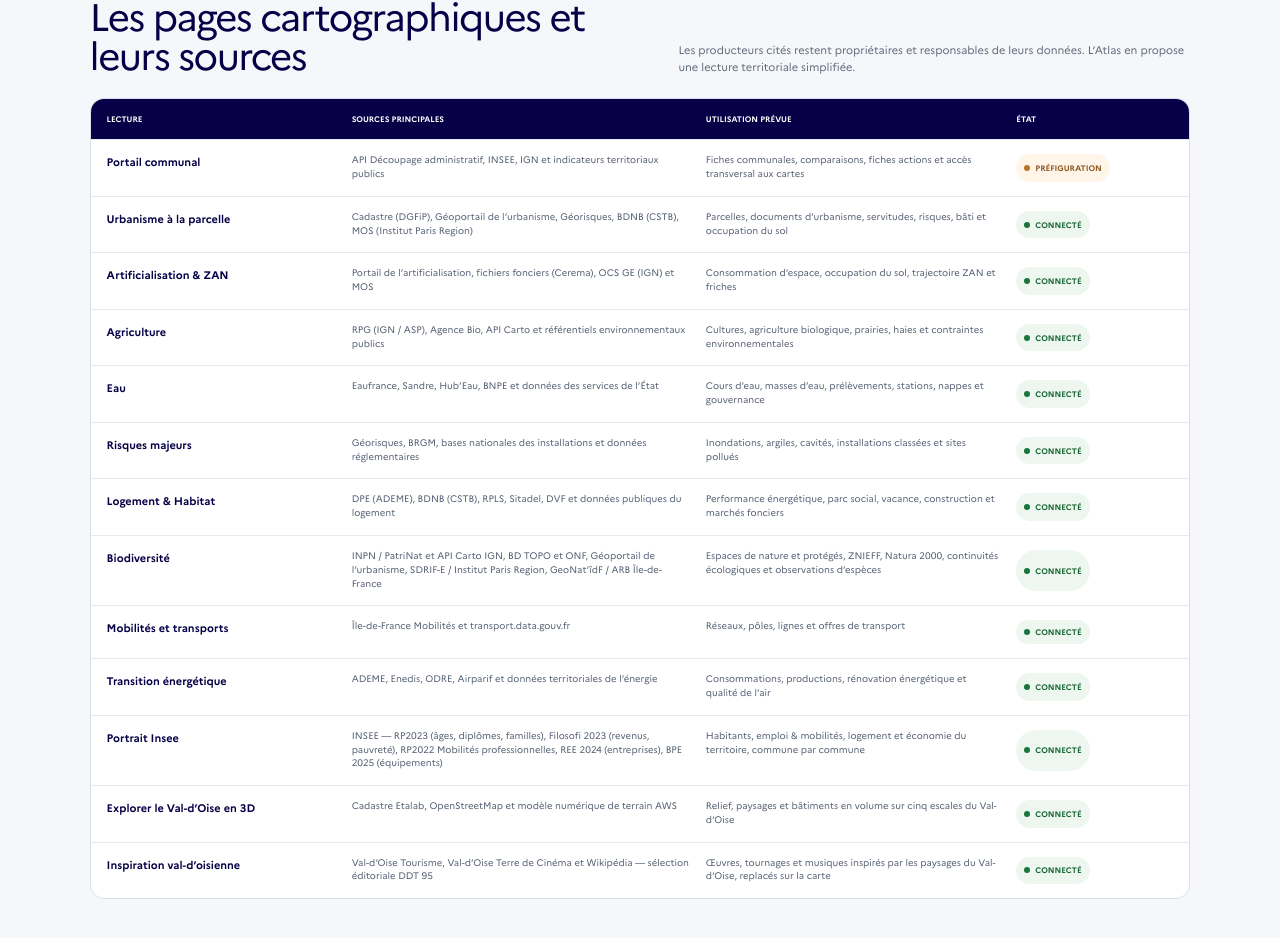
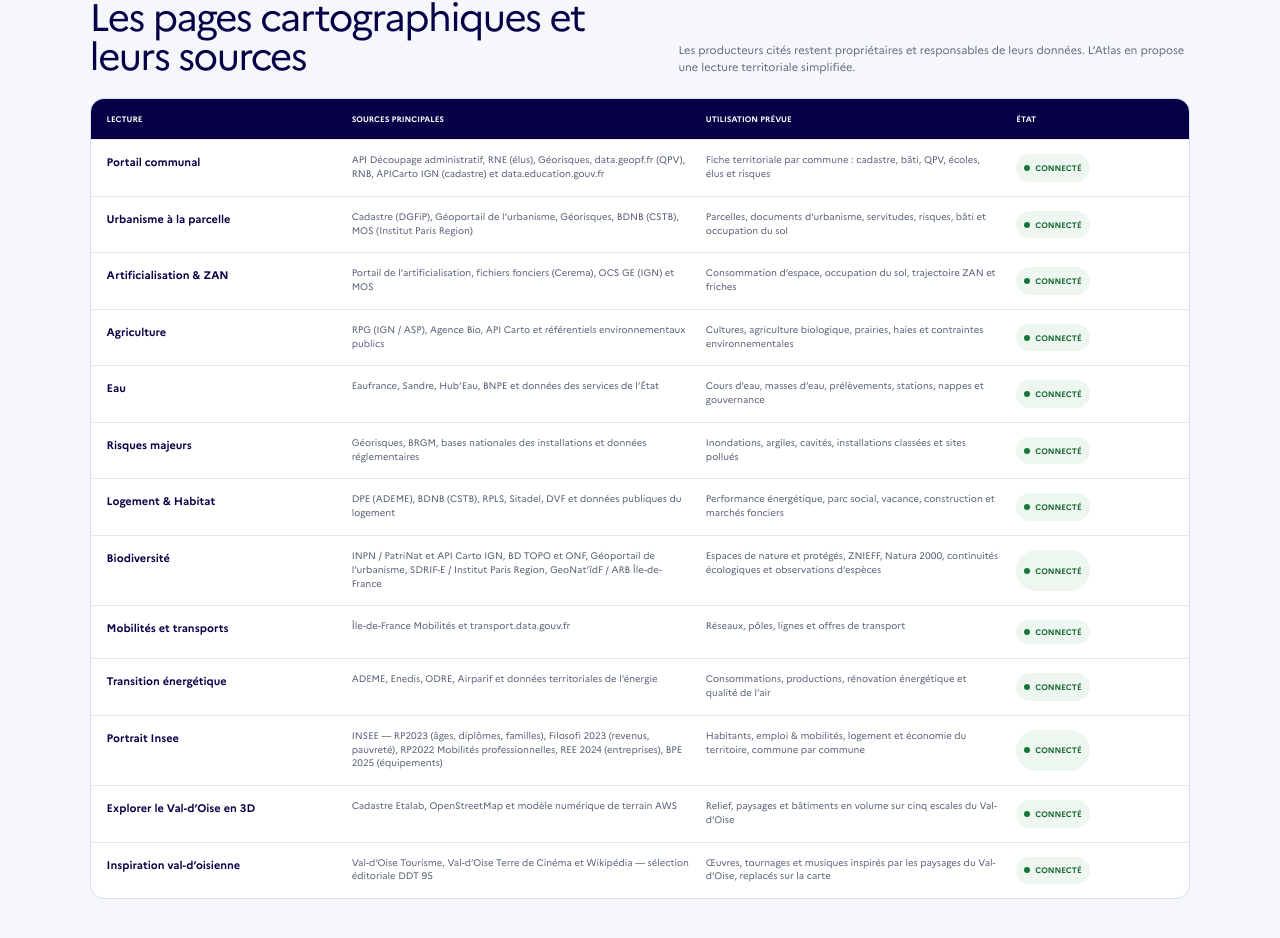
Before and after one commit to DDT95/atlas-territorial-95, a Next.js app: page /donnees in a window 1280 px wide. Shown: the part 988-1926 px from the top of the page. Built offline with nearby package versions, Linux system fonts and the light colour scheme.

Commit message:
Connecte le Portail communal : redirige vers la nouvelle fiche territoriale par commune
Le clic sur une commune ouvre désormais la fiche complète (cadastre, bâti, QPV, écoles, élus, risques) au lieu du seul PDF OCTE ; statut mis à jour sur l'accueil et la page données.

```diff
--- a/app/donnees/page.tsx
+++ b/app/donnees/page.tsx
@@ -1,5 +1,5 @@
 const observatories = [
-  { name: "Portail communal", sources: "API Découpage administratif, INSEE, IGN et indicateurs territoriaux publics", use: "Fiches communales, comparaisons, fiches actions et accès transversal aux cartes", status: "prefiguration", label: "Préfiguration" },
+  { name: "Portail communal", sources: "API Découpage administratif, RNE (élus), Géorisques, data.geopf.fr (QPV), RNB, APICarto IGN (cadastre) et data.education.gouv.fr", use: "Fiche territoriale par commune : cadastre, bâti, QPV, écoles, élus et risques", status: "connected", label: "Connecté" },
   { name: "Urbanisme à la parcelle", sources: "Cadastre (DGFiP), Géoportail de l’urbanisme, Géorisques, BDNB (CSTB), MOS (Institut Paris Region)", use: "Parcelles, documents d’urbanisme, servitudes, risques, bâti et occupation du sol", status: "connected", label: "Connecté" },
   { name: "Artificialisation & ZAN", sources: "Portail de l’artificialisation, fichiers fonciers (Cerema), OCS GE (IGN) et MOS", use: "Consommation d’espace, occupation du sol, trajectoire ZAN et friches", status: "connected", label: "Connecté" },
   { name: "Agriculture", sources: "RPG (IGN / ASP), Agence Bio, API Carto et référentiels environnementaux publics", use: "Cultures, agriculture biologique, prairies, haies et contraintes environnementales", status: "connected", label: "Connecté" },
--- a/app/page.tsx
+++ b/app/page.tsx
@@ -11,7 +11,7 @@ type Commune = {
 };
 
 const themes = [
-  { href: "https://ddt95.github.io/portail-communal95/", index: "01", title: "Portail communal", text: "Fiches communales, comparaisons et fiches actions.", tone: "slate", status: "En construction" },
+  { href: "https://ddt95.github.io/portail-communal95/", index: "01", title: "Portail communal", text: "Fiches communales, comparaisons et fiches actions.", tone: "slate", status: "Connecté" },
   { href: "https://ddt95.github.io/urbanisme95/", index: "02", title: "Urbanisme à la parcelle", text: "Cadastre, PLU, prescriptions, servitudes et risques.", tone: "blue", status: "Connecté" },
   { href: "https://ddt95.github.io/artificialisation-zan95/", index: "03", title: "Artificialisation & ZAN", text: "Occupation du sol, consommation d’espace, trajectoire ZAN et friches.", tone: "violet", status: "Connecté" },
   { href: "https://ddt95.github.io/agriculture95/", index: "04", title: "Agriculture", text: "Cultures, bio, prairies, haies et enjeux environnementaux.", tone: "green", status: "Connecté" },
@@ -24,7 +24,6 @@ const themes = [
 ];
 
 const connectedReferences = themes.filter((theme) => theme.status === "Connecté").length;
-const communalSheetsBase = "https://piece-jointe-carto.developpement-durable.gouv.fr/DEPT095A/DONNEE_GENERIQUE/N_BASE_COMMUNALE/OCTE/Fiches";
 
 export default function Home() {
   const basePath = (import.meta.env.BASE_URL || "/").replace(/\/$/, "");
@@ -142,7 +141,8 @@ export default function Home() {
   function openCommune(code: string) {
     const commune = communes.find((item) => item.code === code);
     if (!commune) return;
-    window.open(`${communalSheetsBase}/${encodeURIComponent(commune.nom)}.pdf`, "_blank", "noopener,noreferrer");
+    const params = new URLSearchParams({ code: commune.code, nom: commune.nom });
+    window.open(`https://ddt95.github.io/portail-communal95/?${params.toString()}`, "_blank", "noopener,noreferrer");
   }
 
   return (
```
